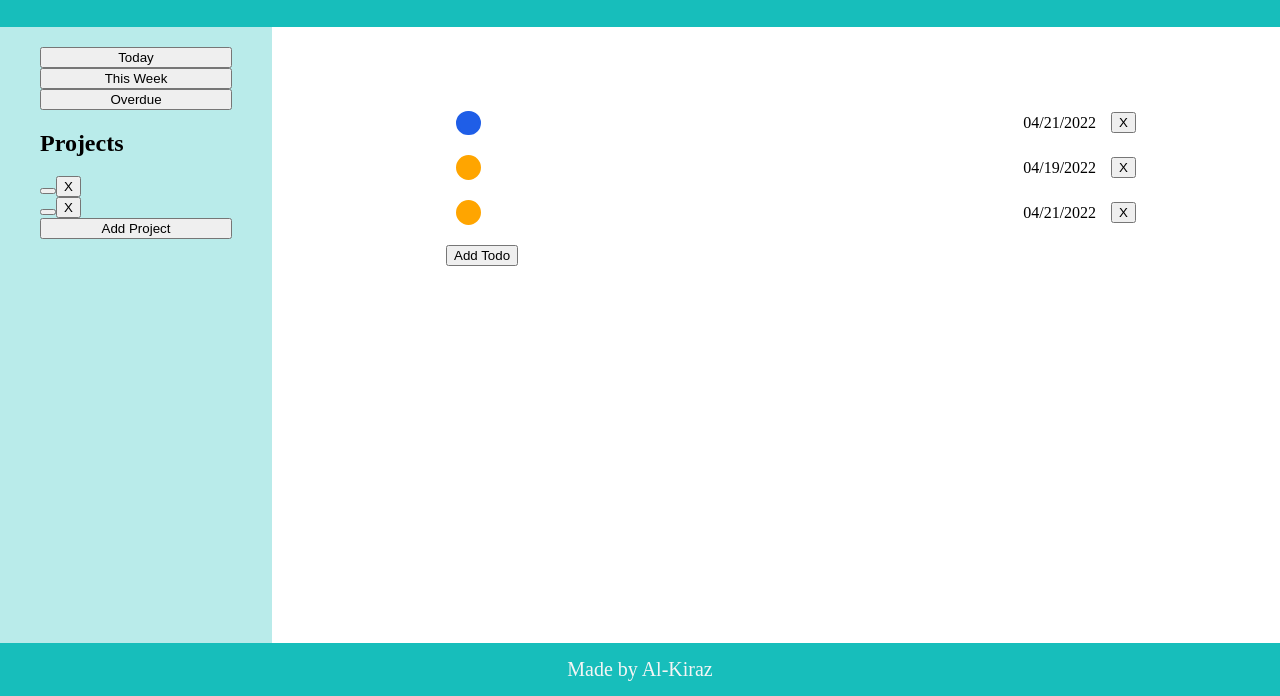
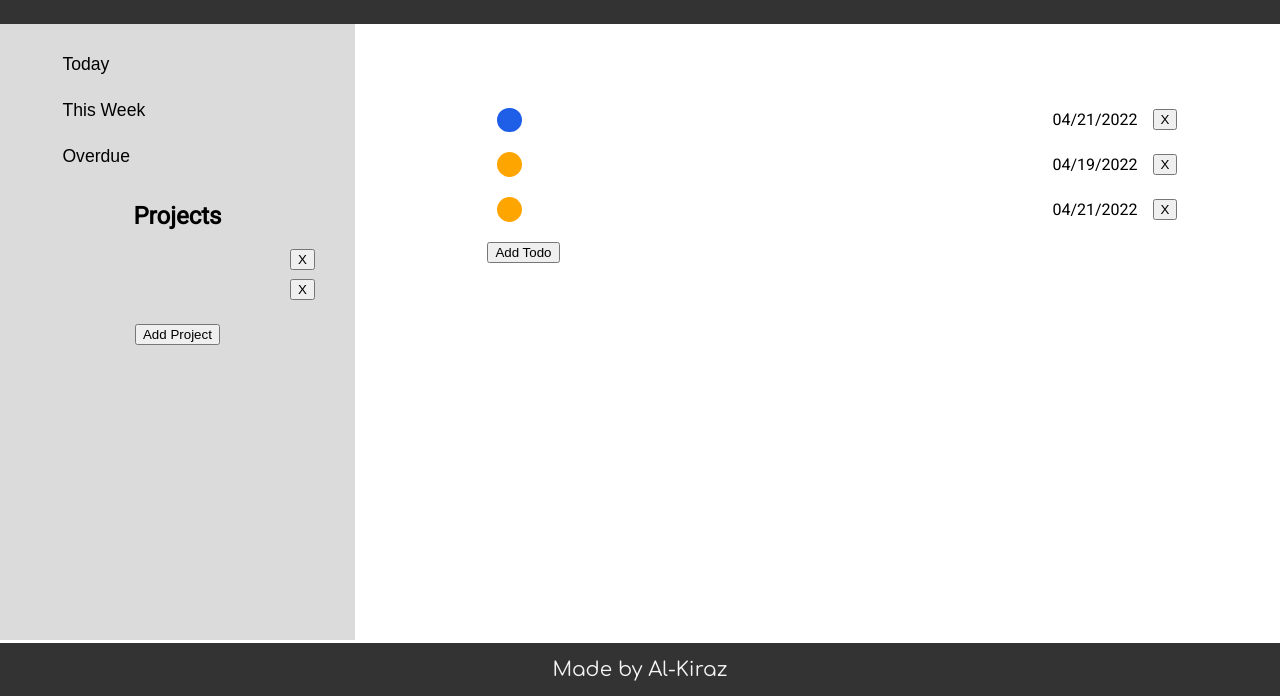
Before and after one commit to Akirazian/todo-list, a website built with webpack: page dist/index.html in a window 1280 px wide. Shown: the part 104-800 px from the top of the page. Built offline with nearby package versions, Linux system fonts and the light colour scheme.

Commit message:
Refine styling

```diff
--- a/src/style.css
+++ b/src/style.css
@@ -2,7 +2,8 @@ body {
   height: auto;
   margin: 0px;
   --li-color: white;
-  --header-color: #17BEBB;
+  --header-color: #333333;
+  --sidebar-color: #dbdbdb;
 }
 
 header {
@@ -12,6 +13,7 @@ header {
   font-size: 20px;
   justify-content: flex-start;
   padding: 15px;
+  font-family: 'Comfortaa', cursive;
 }
 
 #header-title {
@@ -21,19 +23,42 @@ header {
 main {
   display: flex;
   height: calc(100vh - 183.59px);
+  font-family: 'Roboto', sans-serif !important;
 }
 
 .project-sidebar {
   display: flex;
   padding: 20px 40px;
   flex-direction: column;
-  background-color: #17bebb4d;
-  width: 15%;
+  background-color: var(--sidebar-color);
+  align-items: center;
 }
 
 .project-list-container {
   display: flex;
   flex-direction: column;
+  margin-bottom: 15px;
+}
+
+.project-list-item {
+  padding: 10px;
+  background-color: var(--sidebar-color);
+  border: none;
+  font-size: 1.1rem;
+  text-align: left;
+  font-weight: 200;
+  cursor: pointer;
+  width: 250px;
+  margin-bottom: 5px;
+  border-radius: 7px;
+}
+
+.project-list-item:hover, .project-container:hover {
+  filter: brightness(90%);
+}
+
+.project-list-item:active, .project-container:active {
+  filter: brightness(85%);
 }
 
 .project-title {
@@ -187,6 +212,7 @@ footer {
   align-items: center;
   justify-content: center;
   background-color: var(--header-color);
+  font-family: 'Comfortaa', cursive;
   font-size: 20px;
   color: whitesmoke;
   padding: 15px;
```
Also changed, not shown: dist/index.html.
